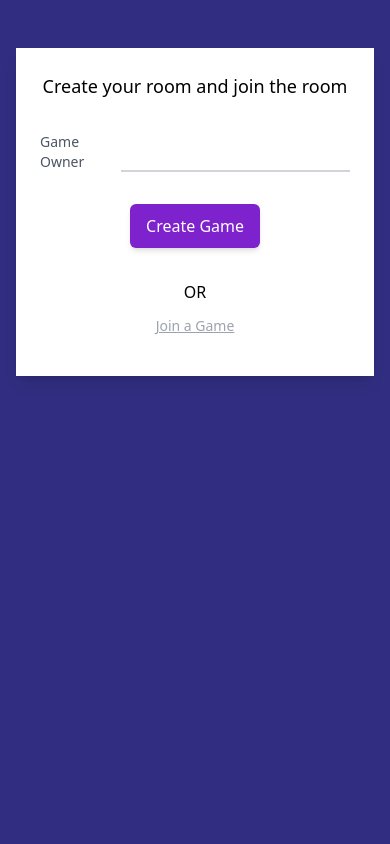
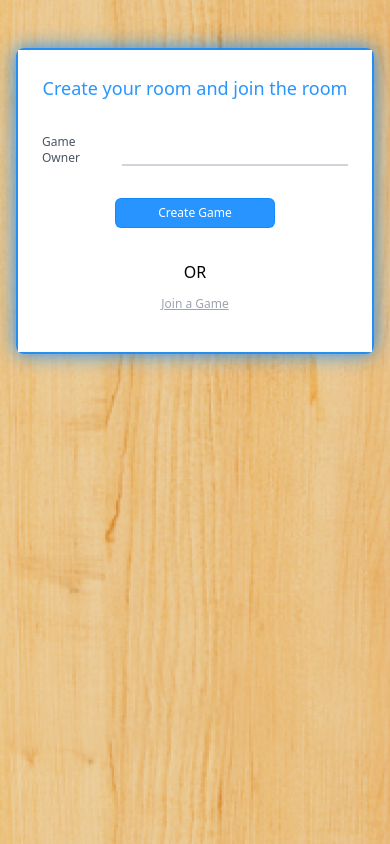
Before and after one commit to mustafadalga/tactix, a React (Vite) app in the folder client/: page / in a window 390 px wide. Built offline with nearby package versions, Linux system fonts and the light colour scheme; no server answers.

Commit message:
UI animations has been developed

```diff
--- a/client/src/App.tsx
+++ b/client/src/App.tsx
@@ -6,7 +6,7 @@ import Join from "./pages/Join";
 function App() {
 
     return (
-        <div className="App w-screen h-screen">
+        <div className="App w-screen h-full min-h-screen max-w-[1680px] mx-auto bg-app bg-no-repeat bg-cover">
             <Routes>
                 <Route path="/" element={<Home/>}/>
                 <Route path="/room/">
--- a/client/src/assets/css/index.css
+++ b/client/src/assets/css/index.css
@@ -1,3 +1,21 @@
 @tailwind base;
 @tailwind components;
 @tailwind utilities;
+
+@layer components {
+    .btn-primary {
+        @apply flex items-center justify-center gap-4 bg-white text-dodger-blue py-1.5 md:py-2 px-3 lg:px-4 xl:px-5 2xl:px-6 w-40 xs:w-auto text-xs md:text-sm lg:text-base rounded-md whitespace-nowrap border-dodger-blue border-[1.5px] hover:bg-dodger-blue hover:text-white transition;
+    }
+
+    .btn-secondary {
+        @apply flex items-center justify-center gap-4 bg-dodger-blue text-white py-1.5 md:py-2 px-3 lg:px-4 xl:px-5 2xl:px-6 w-40 xs:w-auto text-xs md:text-sm lg:text-base rounded-md whitespace-nowrap border-dodger-blue border-[1.5px] hover:bg-white hover:text-dodger-blue transition;
+    }
+
+    .form-input {
+        @apply border-b-2 border-gray-300 focus:border-dodger-blue  border-solid focus:outline-none bg-transparent text-xs md:text-sm xl:text-base;
+    }
+
+    .form-label {
+        @apply text-xs md:text-sm xl:text-base text-gray-600;
+    }
+}
--- a/client/src/components/CreateRoom.tsx
+++ b/client/src/components/CreateRoom.tsx
@@ -54,21 +54,21 @@ export default function CreateRoom() {
 
     return (
         <div className="grid gap-8 bg-white p-6 pb-10">
-            <h2 className="text-lg text-center">
+            <h2 className="text-lg md:text-xl xl:text-2xl	2xl:text-3xl text-center text-dodger-blue">
                 Create your room and join the room
             </h2>
 
 
             <div className="grid grid-cols-4 gap-3">
-                <span className="col-span-1 text-sm text-gray-600">Game Owner</span>
+                <span className="col-span-1 form-label">Game Owner</span>
                 <input type="text"
-                       className="col-span-3 border-b-2 border-gray-300 focus:border-purple-500  border-solid focus:outline-none bg-transparent"
+                       className="col-span-3 form-input"
                        value={username}
                        onChange={event => handleUsername(event)}/>
             </div>
 
             <div className="grid place-items-center">
-                <button className="bg-purple-700 text-white py-2.5 px-4 rounded-md shadow-md"
+                <button className="btn-secondary"
                         onClick={() => createRoom()}>
                     Create Game
                 </button>
@@ -80,10 +80,10 @@ export default function CreateRoom() {
                     <div className="grid grid-cols-12 gap-4">
 
                         <div className="col-span-2">
-                            <span>Room ID :</span>
+                            <span className="form-label">Room ID :</span>
                         </div>
 
-                        <div className="col-span-10 flex items-center gap-4">
+                        <div className="col-span-10 flex items-center gap-4 text-xs	md:text-sm xl:text-base">
                             <span>{roomID}</span>
                             <span onClick={() => copy(roomID)}>
                                 <IconClipBoard/>
@@ -91,11 +91,11 @@ export default function CreateRoom() {
                         </div>
 
                         <div className="col-span-2">
-                            <span>Room URL :</span>
+                            <span className="form-label whitespace-nowrap">Room URL :</span>
                         </div>
 
-                        <div className="col-span-10 flex items-center gap-4">
-                            <Link to={joinURL} className="text-blue-500">{fullJoinURL}</Link>
+                        <div className="col-span-10 flex items-center gap-4 text-xs	md:text-sm xl:text-base">
+                            <Link to={joinURL} className="w-10/12 text-blue-500 break-words">{fullJoinURL}</Link>
                             <span onClick={() => copy(fullJoinURL)}>
                                 <IconClipBoard/>
                             </span>
@@ -107,7 +107,7 @@ export default function CreateRoom() {
 
             <div className="w-full bg-white grid place-items-center gap-3">
                 <span className="text-base">OR</span>
-                <Link to="/join" className="text-gray-400 underline text-sm"> Join a Game </Link>
+                <Link to="/join" className="text-gray-400 underline text-xs md:text-sm"> Join a Game </Link>
             </div>
 
             {message.length > 0 &&
--- a/client/src/components/Gamer.tsx
+++ b/client/src/components/Gamer.tsx
@@ -5,7 +5,7 @@ interface Props {
 export default function Gamer({ gamer, className }: Props) {
 
     return (
-        <div className={`grid place-items-center bg-dodger-blue text-white w-10 sm:w-14 lg:w-20 h-2/3 my-auto text-sm md:text-base lg:text-xl transition-all duration-500	${className}`}>
+        <div className={`grid place-items-center bg-dodger-blue text-white w-10 sm:w-14 lg:w-20 h-3/5 my-auto text-sm md:text-base lg:text-xl transition-all duration-500	${className}`}>
             <div  className="[writing-mode:vertical-lr] [text-orientation:upright]">
                 {gamer}
             </div>
--- a/client/src/components/Stone.tsx
+++ b/client/src/components/Stone.tsx
@@ -10,10 +10,10 @@ export default function Stone({stone, selectedStone, appendSelectedStone}: Props
 
 
     if (selectedStone) {
-        bigCircleClasses += " bg-transparent"
+        bigCircleClasses += " bg-transparent border-4"
         smallCircleClasses += " bg-transparent"
     } else {
-        bigCircleClasses += " bg-light-red"
+        bigCircleClasses += " bg-light-red  hover:border-4"
         smallCircleClasses += " bg-gradient-to-r from-red-500 to-red-900";
     }
 
--- a/client/src/icons/IconClipBoard.tsx
+++ b/client/src/icons/IconClipBoard.tsx
@@ -4,7 +4,7 @@ interface Props {
 const IconClipBoard = ({className}: Props) => {
 
     return (
-        <svg className={`w-6 h-6 cursor-pointer text-gray-500 ${className}`} fill="currentColor" viewBox="0 0 20 20"
+        <svg className={`w-4 h-4 xl:w-5 xl:h-5 2xl:w-5 2xl:h-6 cursor-pointer text-gray-500 ${className}`} fill="currentColor" viewBox="0 0 20 20"
              xmlns="http://www.w3.org/2000/svg">
             <path d="M8 3a1 1 0 011-1h2a1 1 0 110 2H9a1 1 0 01-1-1z"></path>
             <path d="M6 3a2 2 0 00-2 2v11a2 2 0 002 2h8a2 2 0 002-2V5a2 2 0 00-2-2 3 3 0 01-3 3H9a3 3 0 01-3-3z"></path>
--- a/client/src/pages/Home.tsx
+++ b/client/src/pages/Home.tsx
@@ -20,8 +20,8 @@ const Home = () => {
 
 
     return (
-        <div className="w-full h-full px-4 pt-12 bg-indigo-900">
-            <div className="max-w-2xl mx-auto rounded-lg shadow-lg">
+        <div className="w-full h-full px-4 pt-12">
+            <div className="max-w-2xl mx-auto rounded-lg border-2 border-dodger-blue shadow-[0_0px_20px_0px_rgba(0,0,0,0.3)] shadow-dodger-blue">
                 <CreateRoom/>
 
                 {message.length > 0 &&
--- a/client/src/pages/Join.tsx
+++ b/client/src/pages/Join.tsx
@@ -29,10 +29,9 @@ export default function Join() {
     }, []);
 
     return (
-        <div className="w-full h-full px-4 pt-12 bg-indigo-900">
-            <div className="max-w-2xl mx-auto grid bg-white rounded-lg shadow-lg">
+        <div className="w-full h-full px-4 pt-12 ">
+            <div className="max-w-2xl mx-auto grid bg-white border-2 border-dodger-blue shadow-[0_0px_20px_0px_rgba(0,0,0,0.3)] shadow-dodger-blue">
                 <JoinRoom/>
-
 
                 {message.length > 0 &&
                     <div className="w-full bg-white flex items-center py-4">
--- a/client/src/pages/Room.tsx
+++ b/client/src/pages/Room.tsx
@@ -70,7 +70,7 @@ export default function Room() {
         if (room.moveOrder) {
             if (room.moveOrder == room.playerLeft.username) {
                 return updatePlayerClasses({
-                    playerLeft: "shadow-[0_0px_24px_0px_rgba(0,0,0,0.3)] shadow-white border-2 border-white border-l-0",
+                    playerLeft: "shadow-[0_0px_24px_0px_rgba(0,0,0,0.3)] shadow-white border-2 border-white border-l-0 !h-4/5",
                     playerRight: "",
                 });
             }
@@ -78,7 +78,7 @@ export default function Room() {
             if (room.moveOrder == room.playerRight.username) {
                 return updatePlayerClasses({
                     playerLeft: "",
-                    playerRight: "shadow-[0_0px_24px_0px_rgba(0,0,0,0.3)] shadow-white border-2 border-white border-r-0"
+                    playerRight: "shadow-[0_0px_24px_0px_rgba(0,0,0,0.3)] shadow-white border-2 border-white border-r-0 !h-4/5"
                 });
             }
         }
@@ -110,7 +110,7 @@ export default function Room() {
 
     return (
         <div
-            className="relative w-full h-full grid grid-rows-[15%_85%] bg-indigo-9000 bg-no-repeat	bg-cover bg-room">
+            className="w-full h-full min-h-screen grid grid-rows-[1.5fr_8.5fr]">
 
             <section className="w-full flex items-center justify-center p-4">
                 {room.playerLeft && room.playerRight &&
--- a/client/tailwind.config.js
+++ b/client/tailwind.config.js
@@ -9,7 +9,7 @@ module.exports = {
         extend: {
             colors: {
                 "dodger-blue": "rgba(16,137,255,.9)",
-                "light-red": "hsla(0, 100%, 50%, 0.6)"
+                "light-red": "hsla(0, 100%, 50%, 0.6)",
             },
             keyframes: {
                 'player': {
@@ -72,7 +72,7 @@ module.exports = {
                 'flip': 'flip 1.5s',
             },
             backgroundImage: {
-                'room': "url('@/assets/images/bg-room.png')",
+                'app': "url('@/assets/images/bg.png')",
             }
         },
         screens: {
```
Also changed, not shown: client/src/components/JoinRoom.tsx (+7 -7 lines), client/src/components/SquardBoardButtonGroup.tsx (+6 -6 lines), client/src/assets/images/bg.png (renamed from client/src/assets/images/bg-room.png).
